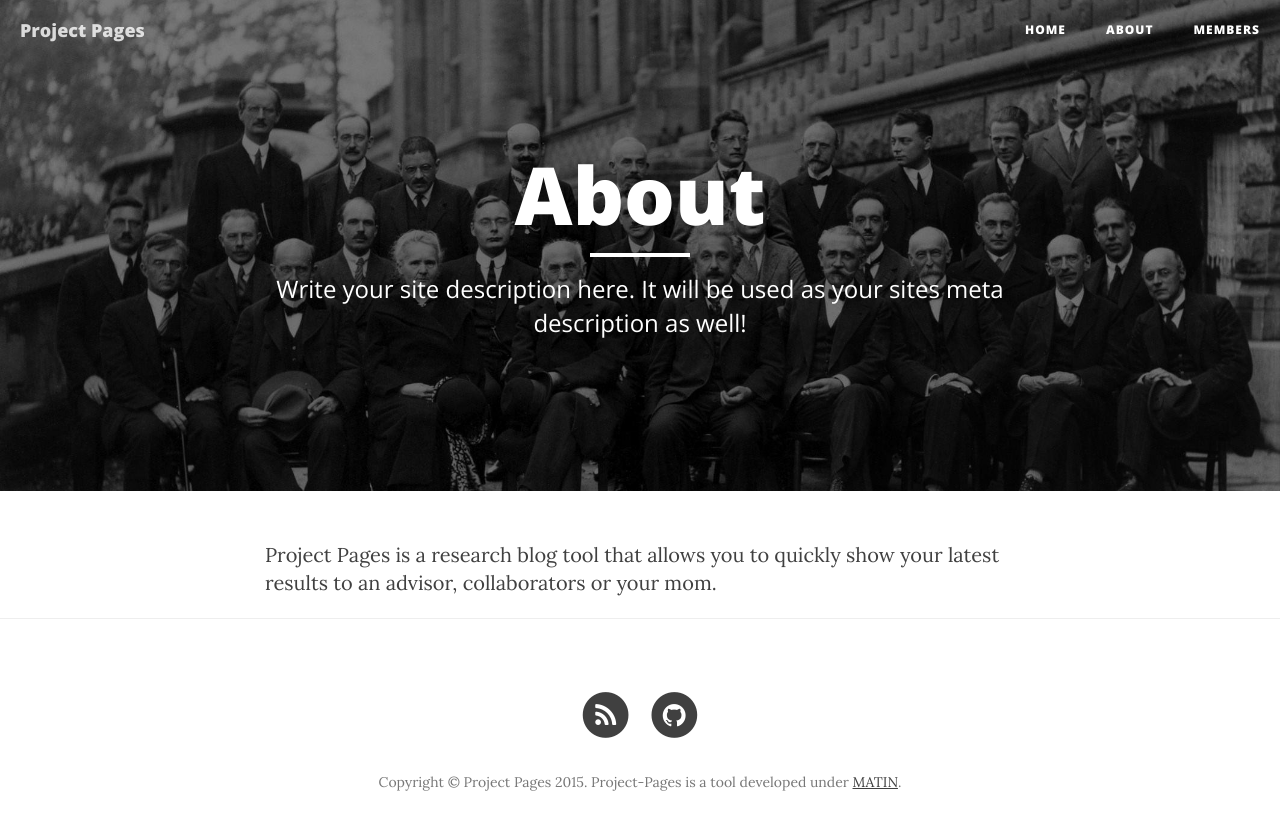
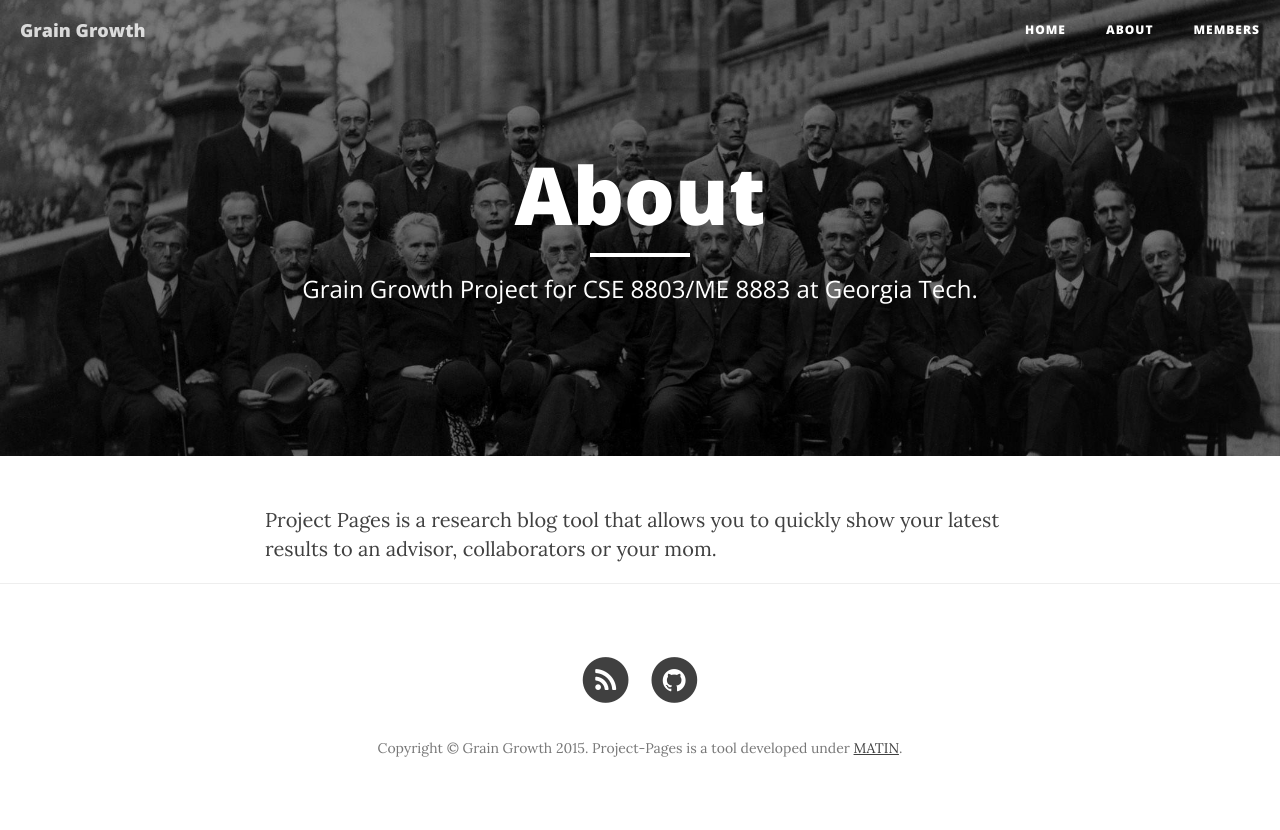
Before and after one commit to Materials-Informatics-Class-Fall2015/MIC-grain-growth, a Jekyll site: the page built from about.html, in a window 1280 px wide. Shown: the top 830 px of the page. Built offline with Jekyll 4.4.1, drawn with Linux system fonts in a browser that asks for light colours; nearby versions of some CDN libraries.

Commit message:
update _config.yml

```diff
--- a/_config.yml
+++ b/_config.yml
@@ -1,14 +1,13 @@
 # Site settings
 
-title: Project Pages
-header-img: img/home-bg.jpg
-email: your-email@yourdomain.com
-description: "Write your site description here. It will be used as your sites meta description as well!"
-baseurl: "/project-pages"
-url: "http://matin-hub.github.io"
-github_username:  matin-hub
-project_repository: project-pages
-disqus_shortname: project-pages
+title: Grain Growth
+header-img: img/grain-growth.png
+email: fredhohman@gatech.edu
+description: "Grain Growth Project for CSE 8803/ME 8883 at Georgia Tech."
+baseurl: "/grain-growth"
+url: "http://fredhohman.github.io"
+github_username:  fredhohman
+project_repository: grain-growth
 
 # Build settings
 # Don't change these variables
```
